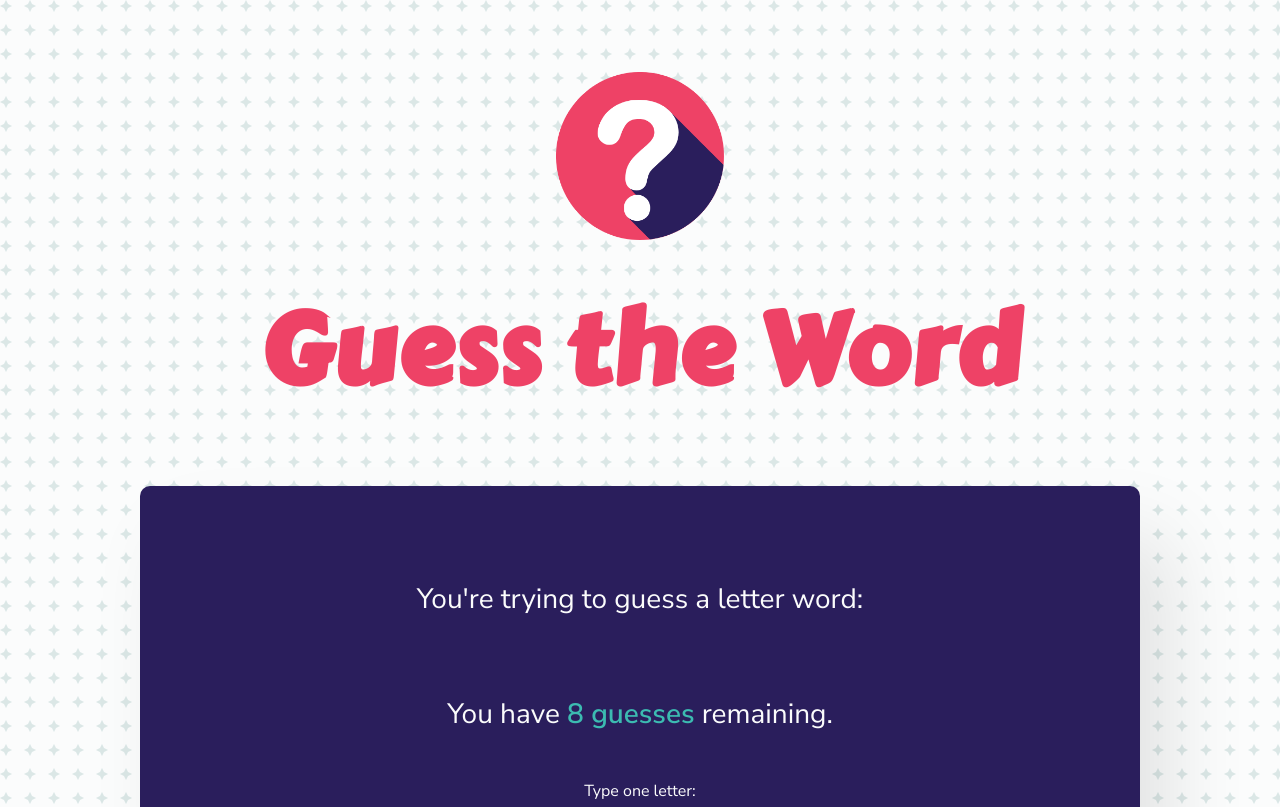
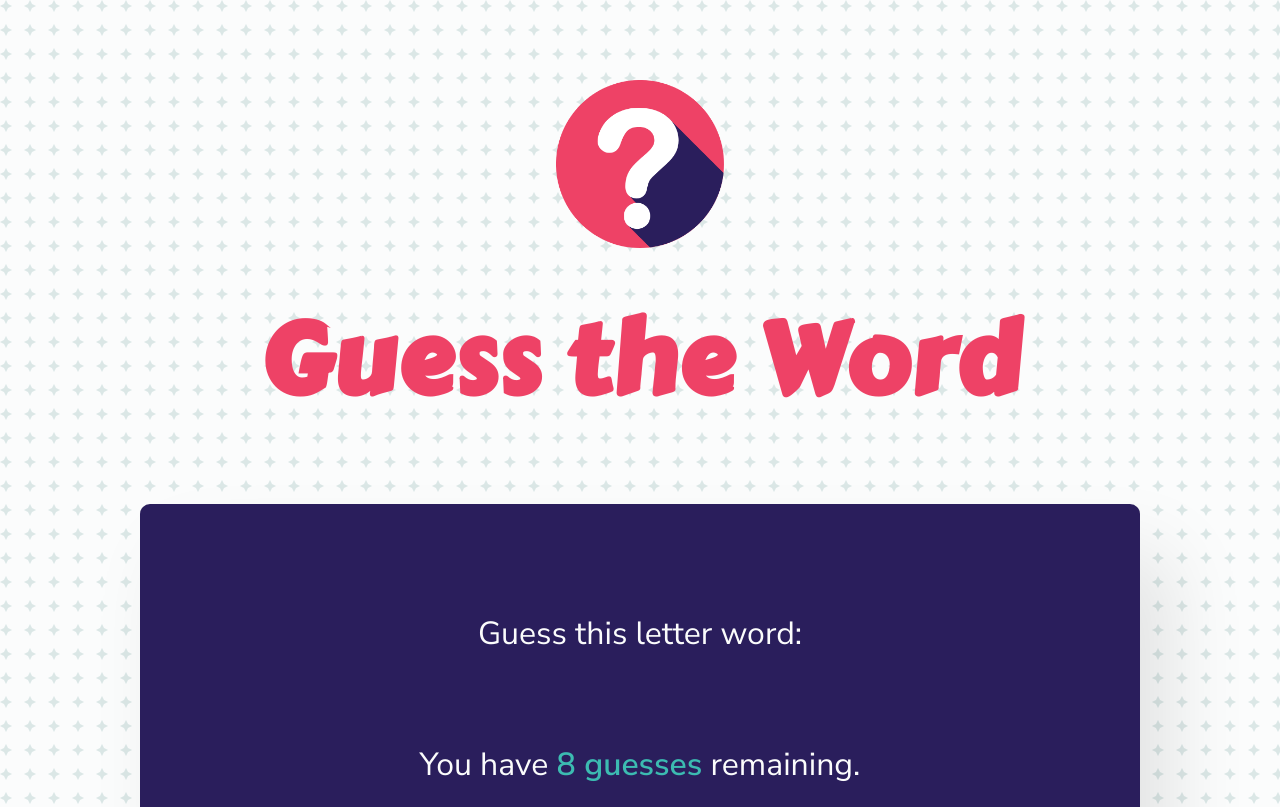
Before and after one commit to MattPahuta/GuessTheWord_2022, a plain HTML site: page index.html in a window 1280 px wide. Shown: the top 807 px of the page. Drawn offline with Linux system fonts and the light colour scheme; no server answers.

Commit message:
Adjust font sizes and message content

```diff
--- a/css/styles.css
+++ b/css/styles.css
@@ -8,7 +8,7 @@
   --fs-700: 2.5rem;
   --fs-600: 1.625rem;
   --fs-500: 1.5rem;
-  --fs-400: 1rem;
+  --fs-400: 1.125rem;
   --fs-350: 0.875rem;
   /* font weights */
   --fw-700: 700;
@@ -28,9 +28,9 @@
 @media (min-width: 40em) {
   :root {
     --fs-700: 4rem;
-    --fs-600: 2rem;
-    --fs-500: 1.875rem;
-    --fs-400: 1.25rem;
+    --fs-600: 2.75rem;
+    --fs-500: 2rem;
+    --fs-400: 1.5rem;
     --fs-350: 1rem;
   }
 }
@@ -39,7 +39,9 @@
   :root {
     --fs-700: 6.25rem;
     --fs-600: 2.5rem;
-    --fs-400: 1.75rem;
+    --fs-500: 2.25rem;
+    --fs-400: 2rem;
+    --fs-350: 1.25rem;
   }
 }
 
--- a/index.html
+++ b/index.html
@@ -21,7 +21,7 @@
       <section id="game-board" class="game-board">
         <div class="game-container">
           <p id="message" class="message"></p>
-          <p id="about-word" class="about-word">You're trying to guess a <span id="word-length"></span> letter word:</p>
+          <p id="about-word" class="about-word">Guess this <span id="word-length"></span> letter word:</p>
           <div class="in-progress-word-container">
             <p id="word-in-progress" class="word-in-progress"></p>
           </div>
--- a/js/app.js
+++ b/js/app.js
@@ -59,7 +59,7 @@ function validatePlayerInput(input) {
 function makeGuess(letter) {
   letter = letter.toUpperCase();
   if (guessedLetters.includes(letter)) {
-    message.textContent = `"${letter}" has already been guessed. Try again!`;
+    message.textContent = `"${letter}" was already guessed!`;
   } else {
     guessedLetters.push(letter);
     showGuessedLetters();
```
